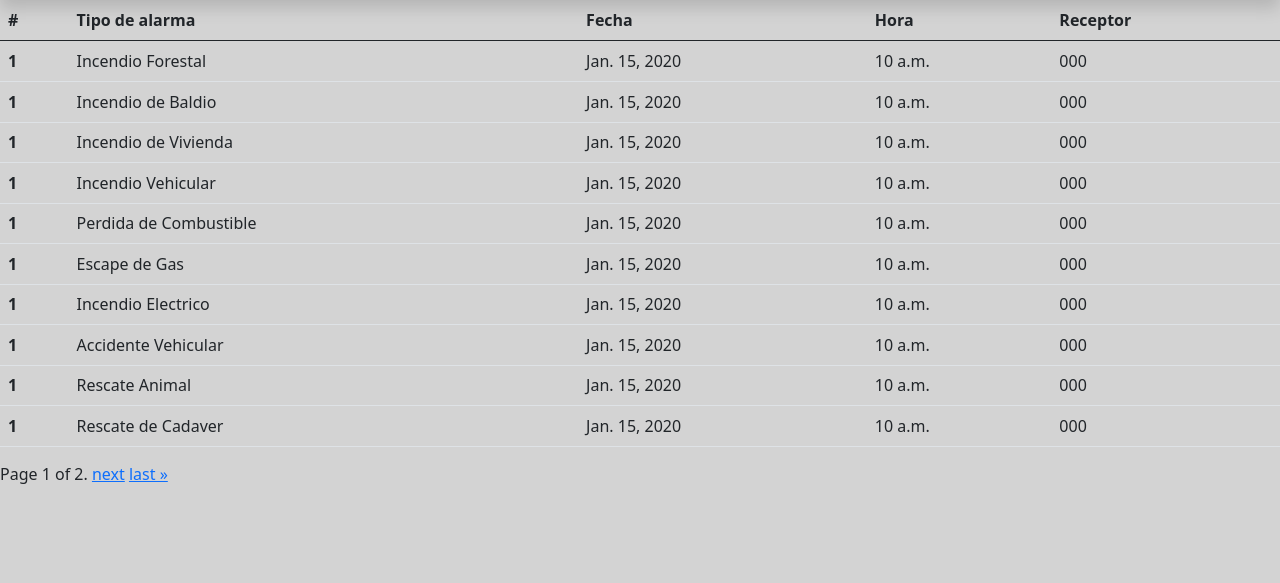
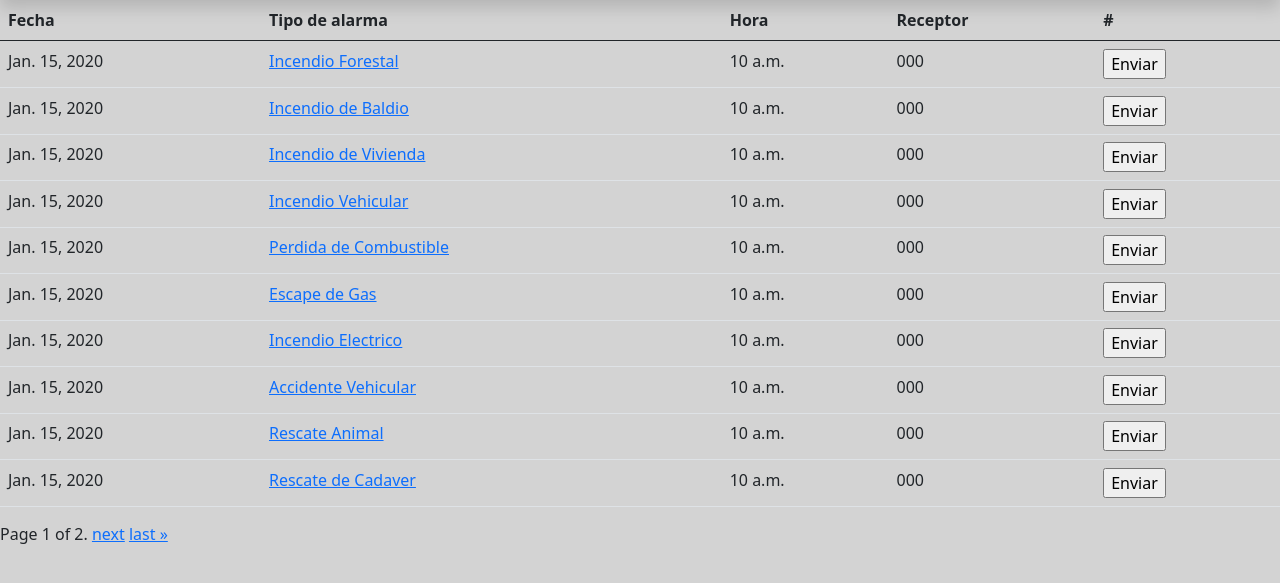
Before and after one commit to GibertSalva/RepoBurbuja2, a Django app: page /hi/ in a window 1280 px wide. Shown: the part 60-643 px from the top of the page. Run offline with Django 3.2, Linux system fonts and the light colour scheme; tables that the repository leaves empty hold one stand-in row (values such as "Sample post"); some libraries are stand-ins or nearby versions.

Commit message:
Se modifico el historial

```diff
--- a/FocusBV/templates/historial.html
+++ b/FocusBV/templates/historial.html
@@ -1,29 +1,29 @@
 {% extends 'base.html' %}
 {% block content %}
-<table class="table">
+
+<table class="table table-hover">
     <thead>
     <tr>
-        <th scope="col">#</th>
+        <th scope="col">Fecha</th>
         <th scope="col">Tipo de alarma</th>
-        <th scope="col">Fecha</th>
         <th scope="col">Hora</th>
         <th scope="col">Receptor</th>
+        <th scope="col"> # </th>
     </tr>
     </thead>
     <tbody>
         {% for all in page_obj %}
         <tr>
-            <th scope="row"> {{all}} </th>
-            <td>{{all.getClass}}</td>
             <td>{{all.date}}</td>
+            <td><a href="{{ all.getUrl }}">{{all.getClass}}</a></td>
             <td>{{all.hora}}</td>
             <td>{{all.receptor}}</td>
-            <!--<a href="{{ all.getUrl }}"> {{all.getClass}} </a>
-            <br>-->
+            <td>  <input type="button" onclick="window.location.href='{{all.getClass}}/{{all.getUrl}}';" value="Enviar">  </td>
         <tr>
         {% endfor %}
     </tbody>
 <table>
+
 
 <div class="pagination">
     <span class="step-links">
```
Also changed, not shown: FocusBV/migrations/0001_initial.py.
